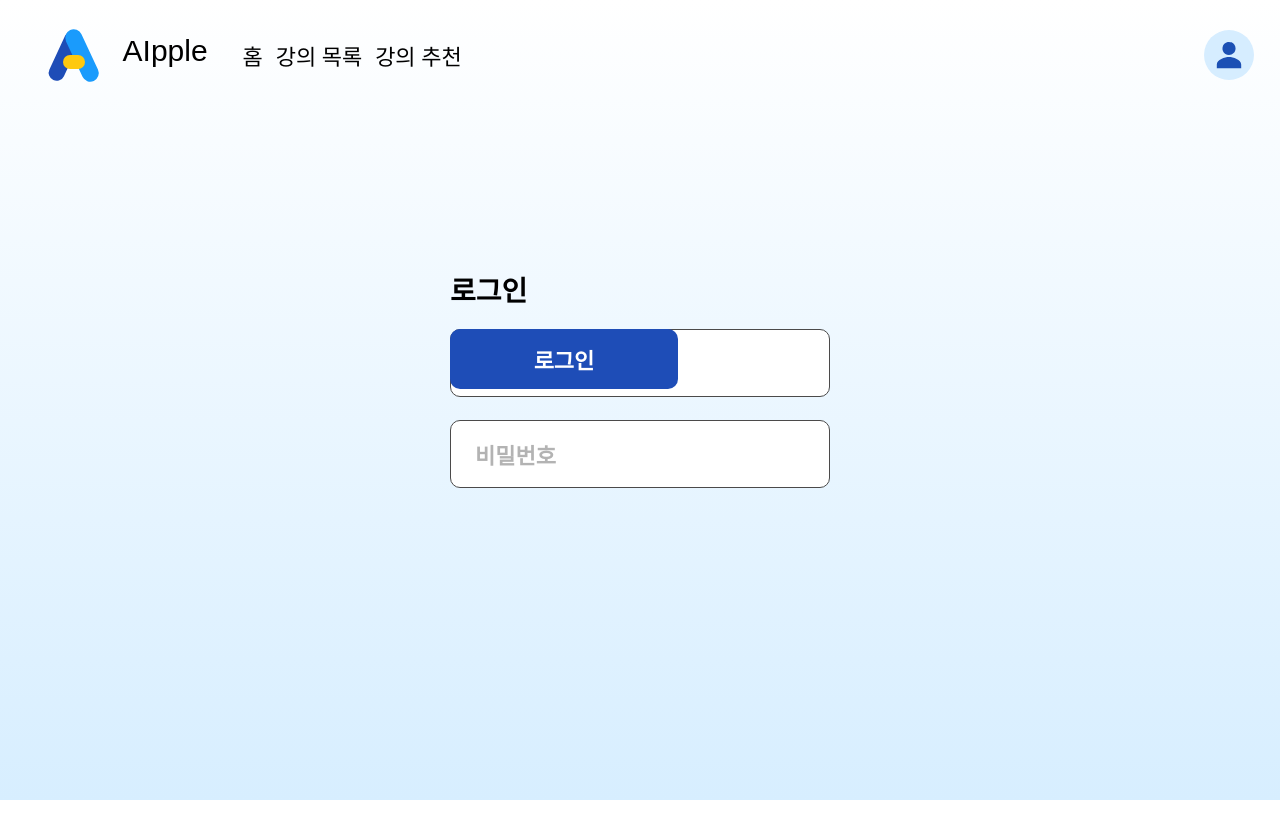
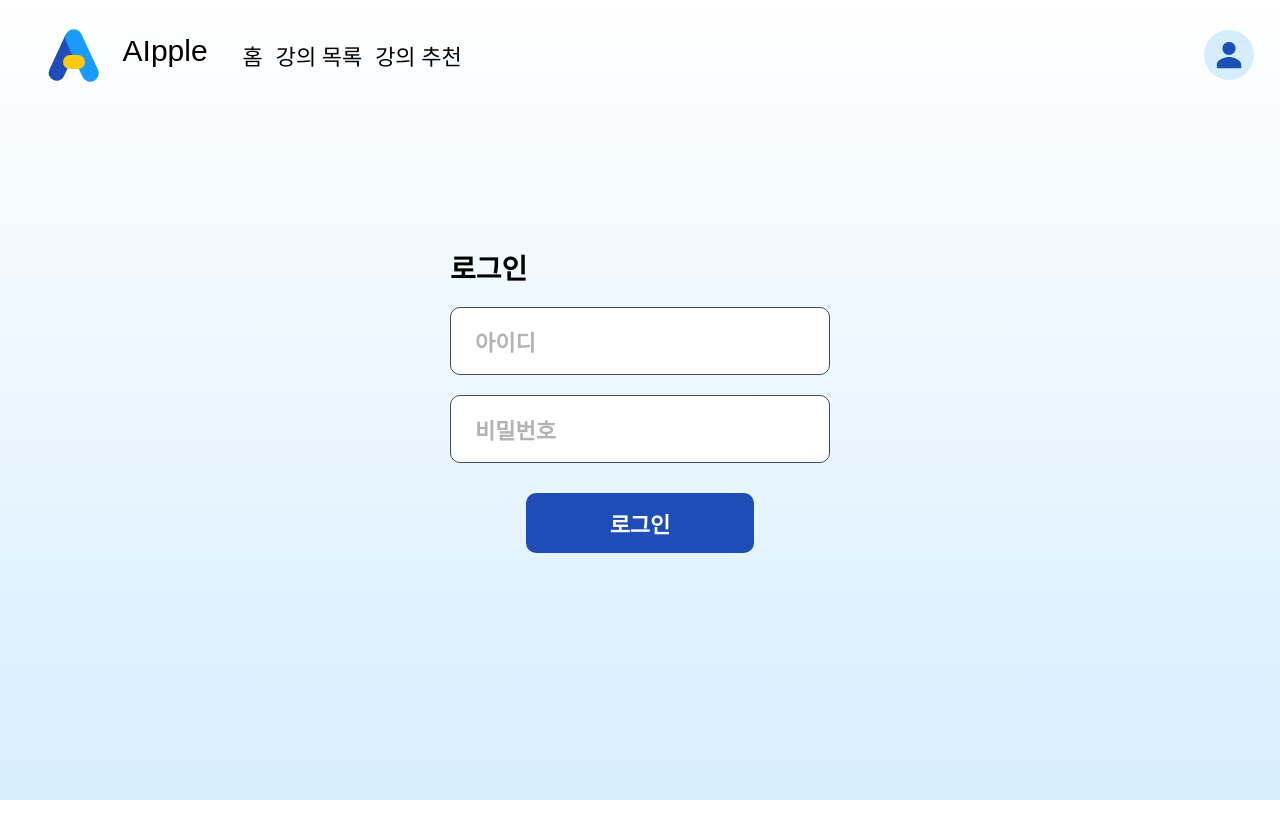
Before and after one commit to wjeongchoi/madCampWeek3, a React (Create React App) app in the folder front/: page /login in a window 1280 px wide. After the commit the page ends 800 px from the top, so only its background shows below. Built offline with nearby package versions, Linux system fonts and the light colour scheme.

Commit message:
:lipstick: login & signup layout

```diff
--- a/front/src/screens/Login/Login.tsx
+++ b/front/src/screens/Login/Login.tsx
@@ -11,14 +11,14 @@ export const Login = (): JSX.Element => {
       <div className="div-2">
         <Header className="header-instance" />
         <div className="frame-2">
-                    <div className="group">
           <div className="frame-3">
-                            <InputText  label="아이디"/>
+            <div className="frame-4">
+              <div className="text-wrapper-5">로그인</div>
+              <InputText label="아이디" />
               <InputText label="비밀번호" />
             </div>
             <SecondaryButton label="로그인" />
           </div>
-                    <div className="text-wrapper-5">로그인</div>
         </div>
       </div>
     </div>
--- a/front/src/screens/Login/style.css
+++ b/front/src/screens/Login/style.css
@@ -5,14 +5,16 @@
     rgb(215, 238, 255) 100%
   );
   display: flex;
-  flex-direction: row;
   justify-content: center;
   width: 100%;
   height: 100vh;
 }
 
 .login .div-2 {
-  height: 832px;
+  display: flex;
+  align-items: center;
+  justify-content: center;
+  height: 100vh;
   position: relative;
   width: 100%;
 }
@@ -25,46 +27,32 @@
 }
 
 .login .frame-2 {
+  display: flex;
+  align-items: center;
+  justify-content: center;
   height: 315px;
-  left: 450px;
-  position: absolute;
-  top: 273px;
-  width: 380px;
-}
-
-.login .group {
-  height: 259px;
-  left: 0;
-  position: absolute;
-  top: 56px;
   width: 380px;
 }
 
 .login .frame-3 {
-  align-items: flex-start;
-  display: inline-flex;
+  align-items:center;
+  display: flex;
   flex-direction: column;
-  gap: 23px;
-  left: 0;
-  position: absolute;
-  top: 0;
+  gap: 30px;
 }
 
-.login .secondary-button-instance {
-  left: 74px !important;
-  position: absolute !important;
-  top: 199px !important;
+.login .frame-4 {
+  align-items:center;
+  display: flex;
+  flex-direction: column;
+  gap: 20px;
 }
+
 
 .login .text-wrapper-5 {
   color: #000000;
-  font-family: "Noto Sans-DisplaySemiBold", Helvetica;
+  font-family: "Noto Sans", Helvetica;
   font-size: 28px;
-  font-weight: 600;
-  height: 38px;
-  left: 0;
-  letter-spacing: 0;
-  line-height: normal;
-  position: absolute;
-  top: -4px;
+  font-weight: 700;
+  align-self: flex-start; /* 왼쪽 정렬 */
 }
--- a/front/src/screens/SignUp/style.css
+++ b/front/src/screens/SignUp/style.css
@@ -1,43 +1,43 @@
 .sign-up {
-    background-color: rgba(255, 255, 255, 1);
+    background: linear-gradient(180deg, rgb(255, 255, 255) 0%, rgb(215, 238, 255) 100%);
     display: flex;
-    flex-direction: row;
+    flex-direction: column;
+    align-items: center;
     justify-content: center;
     width: 100%;
+    height: 100vh;
 }
 
 .sign-up .div-2 {
-    background: linear-gradient(180deg, rgb(255, 255, 255) 0%, rgb(215, 238, 255) 100%);
-    background-color: rgba(255, 255, 255, 1);
-    height: 832px;
-    position: relative;
-    width: 1280px;
+    display: flex;
+    flex-direction: column;
+    align-items: center;
+    justify-content: center;
+    width: 100%;
+    min-height: 100vh; /* 최소 높이 설정 */
+    padding-top: 60px; /* 헤더와의 간격 유지 */
 }
 
 .sign-up .header-instance {
     background-color: transparent !important;
-    left: 0 !important;
-    position: absolute !important;
-    top: 0 !important;
+    position: absolute;
+    top: 0;
+    width: 100%;
+    z-index: 10; /* 헤더가 다른 요소들 위에 오도록 설정 */
 }
 
 .sign-up .frame-2 {
+    display: flex;
+    flex-direction: column;
     align-items: center;
-    display: inline-flex;
-    flex-direction: column;
     gap: 43px;
-    left: 397px;
-    position: absolute;
-    top: 183px;
 }
 
 .sign-up .frame-3 {
-    align-items: flex-start;
-    display: inline-flex;
-    flex: 0 0 auto;
+    display: flex;
     flex-direction: column;
+    align-items: flex-start; /* 자식 요소를 왼쪽으로 정렬 */
     gap: 27px;
-    position: relative;
 }
 
 .sign-up .text-wrapper-5 {
@@ -45,29 +45,12 @@
     font-family: "Noto Sans-DisplaySemiBold", Helvetica;
     font-size: 30px;
     font-weight: 600;
-    height: 40px;
-    letter-spacing: 0;
-    line-height: normal;
-    margin-top: -1px;
-    position: relative;
-    text-align: center;
-    width: 111px;
+    text-align: left; /* 왼쪽 정렬 */
 }
 
 .sign-up .frame-4 {
-    align-items: flex-start;
-    display: inline-flex;
-    flex: 0 0 auto;
+    display: flex;
     flex-direction: column;
+    align-items: center;
     gap: 23px;
-    position: relative;
 }
-
-.sign-up .input-text-instance {
-    width: 485px !important;
-}
-
-.sign-up .design-component-instance-node {
-    left: 31px !important;
-    width: 405px !important;
-}
```
Lines whose indentation alone changed are shown as unchanged.
